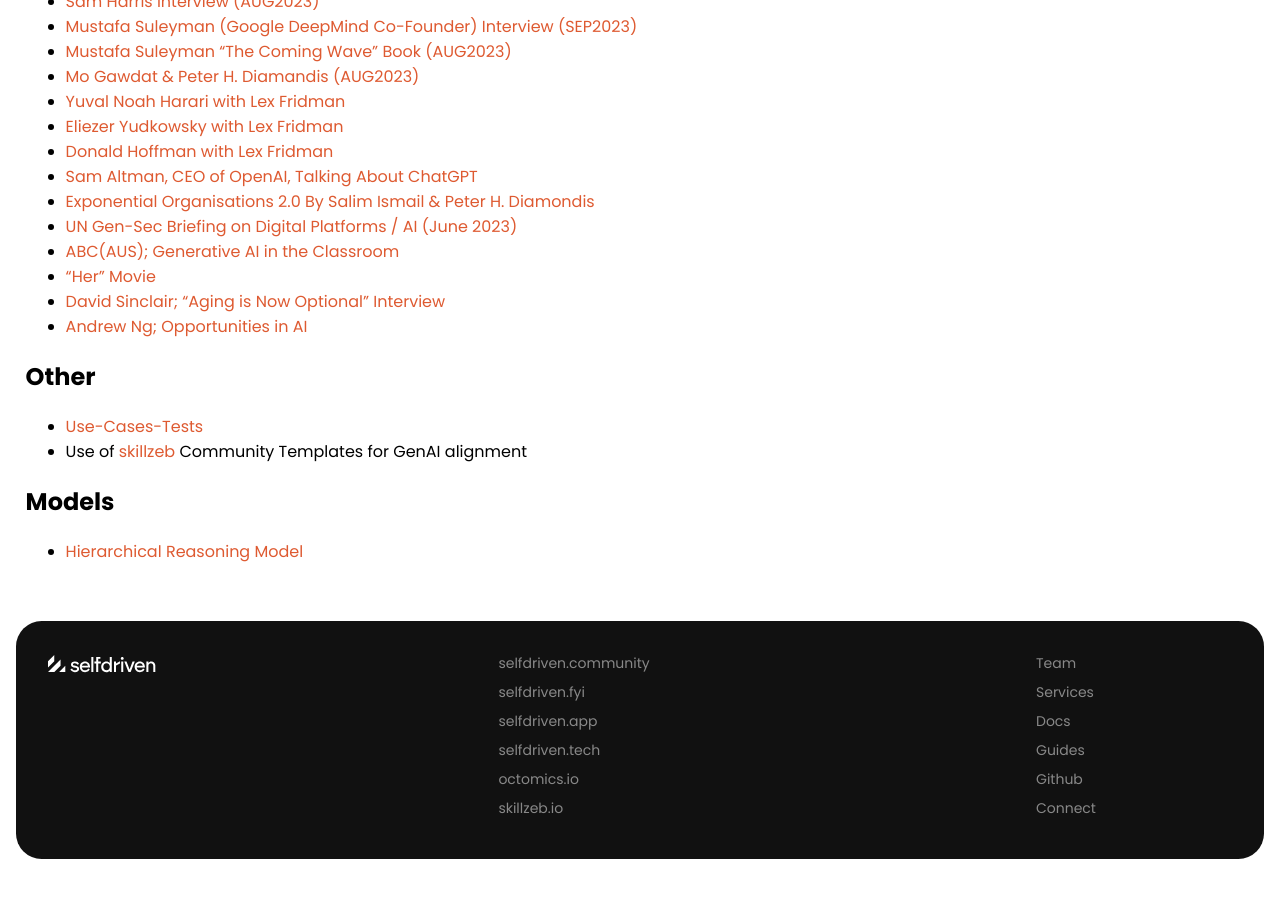
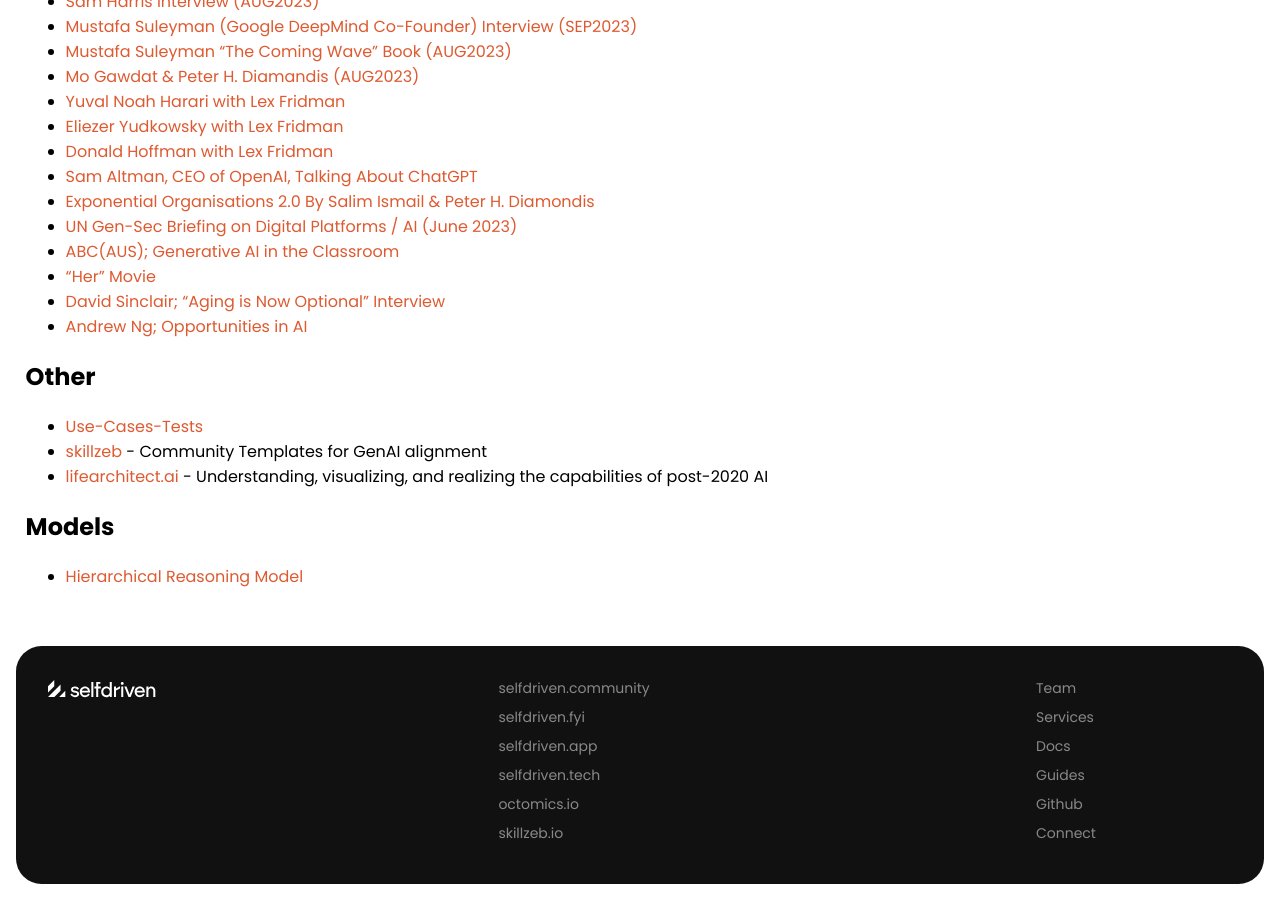
Before and after one commit to selfdriven-foundation/selfdriven-ai, a Jekyll site: the page built from docs/pages/research.md, in a window 1280 px wide and 900 px high, scrolled down 879 px. Built offline with Jekyll 4.4.1, drawn with Linux system fonts in a browser that asks for light colours; before the commit the page ends 1754 px from its top, so only the background shows below that.

Commit message:
Update research.md

```diff
--- a/docs/pages/research.md
+++ b/docs/pages/research.md
@@ -47,7 +47,8 @@
 
 ## Other
 - [Use-Cases-Tests](https://github.com/selfdriven-foundation/selfdriven-ai/tree/main/research/use-case-tests)
-- Use of [skillzeb](https://skillseb.io) Community Templates for GenAI alignment
+- [skillzeb](https://skillseb.io) - Community Templates for GenAI alignment
+- [lifearchitect.ai](https://lifearchitect.ai) - Understanding, visualizing, and realizing the capabilities of post-2020 AI
 
 ## Models
 - [Hierarchical Reasoning Model](https://github.com/sapientinc/HRM)
```
